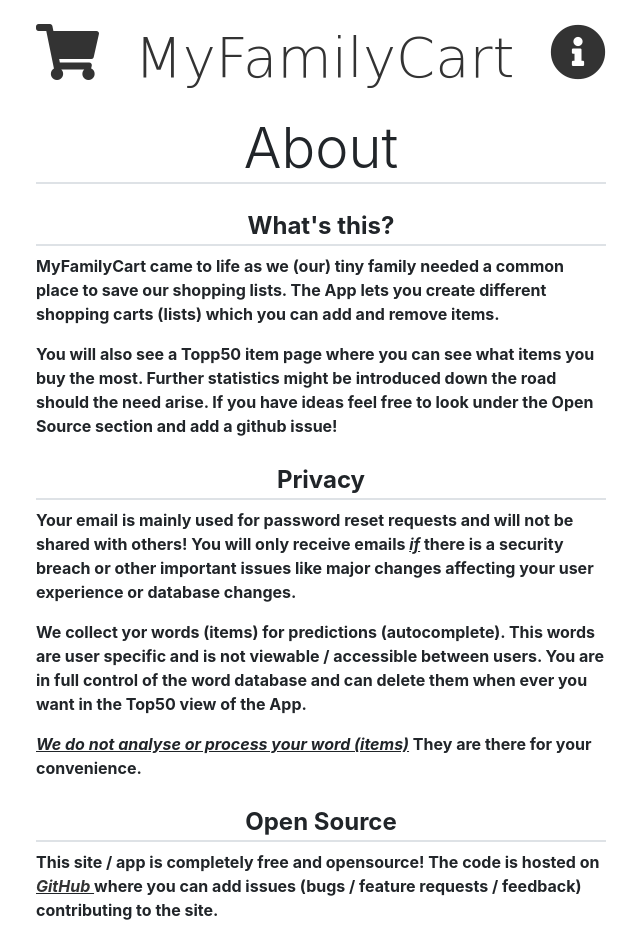
After one commit to izznogooood/myfamilycart, a Django app: page /about/ in a window 1280 px wide. The commit adds this page. Shown: the whole page, without its empty margins (319-959 px from the left). Run offline with Django 3.2, Linux system fonts and the light colour scheme; some libraries are stand-ins or nearby versions; some web fonts are replaced.

Commit message:
added about page

```diff
--- a/myfamily/urls.py
+++ b/myfamily/urls.py
@@ -23,6 +23,7 @@ urlpatterns = [
     # path('admin/', admin.site.urls), # <-- Disabled for production
     path('register/', user_views.register, name='register'),
     path('profile/', user_views.profile, name='profile'),
+    path('about/', user_views.about, name='about'),
     path('top50/', user_views.top50, name='top50'),
     path('password/', user_views.change_password, name='change-password'),
     path('delete-all-words/', user_views.delete_words, name='delete-all-words'),
--- /dev/null
+++ b/templates/about.html
@@ -0,0 +1,46 @@
+{% extends 'base.html' %}
+
+{% block content %}
+    <div class="container">
+        <legend class="text-center display-4 border-bottom mt-4">About</legend>
+
+        <legend class="text-center display-5 border-bottom mt-4">What's this?</legend>
+        <p>
+            MyFamilyCart came to life as we (our) tiny family needed a common
+            place to save our shopping lists. The App lets you create different
+            shopping carts (lists) which you can add and remove items.
+        </p>
+        <p>
+            You will also see a Topp50 item page where you can see what items you buy
+            the most. Further statistics might be introduced down the road should the need
+            arise. If you have ideas feel free to look under the Open Source section
+            and add a github issue!
+        </p>
+
+        <legend class="text-center display-5 border-bottom mt-4">Privacy</legend>
+        <p>
+            Your email is mainly used for password reset requests and will not be
+            shared with others! You will only receive emails <u><i>if</i></u> there
+            is a security breach or other important issues like major changes affecting
+            your user experience or database changes.
+        </p>
+        <p>
+            We collect yor words (items) for predictions
+            (autocomplete). This words are user specific and is not viewable /
+            accessible between users. You are in full control of the word database
+            and can delete them when ever you want in the Top50 view of the App.
+        </p>
+        <p>
+            <i><u>We do not analyse or process your word (items)</u></i>
+            They are there for your convenience.
+        </p>
+
+        <legend class="text-center display-5 border-bottom mt-4">Open Source</legend>
+        <p>
+            This site / app is completely free and opensource! The code is
+            hosted on<u><i><a href="https://github.com/izznogooood/myfamilycart"> GitHub </a></i></u>
+            where you can add issues (bugs / feature requests / feedback) contributing
+            to the site.
+        </p>
+    </div>
+{% endblock content %}
--- a/templates/base.html
+++ b/templates/base.html
@@ -58,6 +58,8 @@
               </div>
           </div>
         </div>
+        {% else %}
+            <a href="{% url 'about' %}"><i class="fas fa-info-circle float-right"></i></a>
         {%  endif %}
 
     </div>
--- a/users/views.py
+++ b/users/views.py
@@ -23,6 +23,10 @@ def register(request):
     else:
         form = RegisterForm()
     return render(request, 'users/register.html', {'form': form})
+
+
+def about(request):
+    return render(request, 'about.html')
 
 
 @login_required
```
